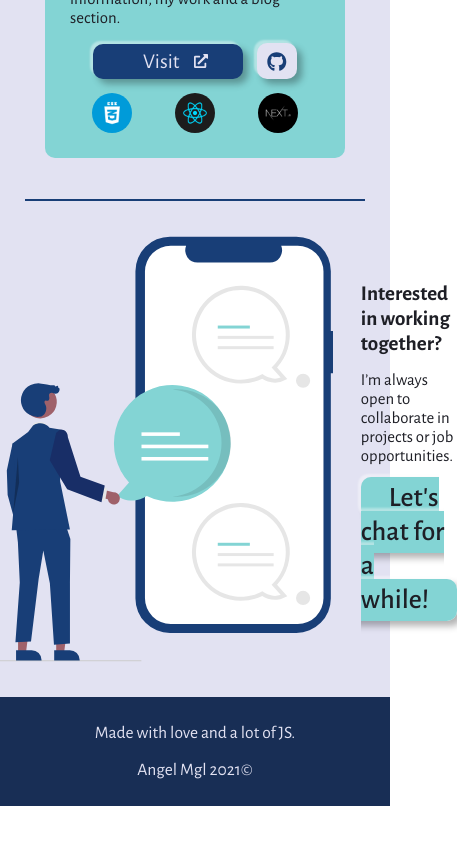
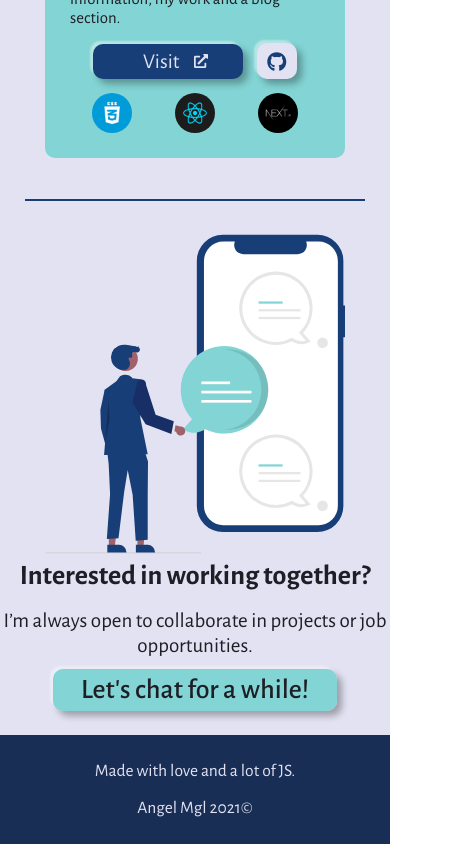
Before and after one commit to angelmgl/myportfolio, a Next.js app: page / in a window 390 px wide. Shown: the part 4101-4945 px from the top of the page, 457 px wide, since content can reach past the window. Before the commit the page ends 4907 px from the top, so only its background shows below. Built offline with nearby package versions, Linux system fonts and the light colour scheme.

Commit message:
Contact section responsive

```diff
--- a/components/Contact/Contact.module.css
+++ b/components/Contact/Contact.module.css
@@ -24,11 +24,34 @@
     color: #1e1f26;
     transition: all 0.5s;
     box-shadow: -3px -3px 2px rgba(255, 255, 255, 0.4),
-                5px 5px 7px rgba(0, 0, 0, 0.3);
+        5px 5px 7px rgba(0, 0, 0, 0.3);
 }
 
 .link:hover {
     background-color: #73b4c4;
     box-shadow: 3px 3px 2px rgba(255, 255, 255, 0.4),
-                -3px -3px 5px rgba(0, 0, 0, 0.3);
+        -3px -3px 5px rgba(0, 0, 0, 0.3);
 }
+
+@media only screen and (max-width: 768px) {
+    .svg {
+        width: 390px;
+        height: 430px;
+    }
+}
+
+@media only screen and (max-width: 567px) {
+    .container {
+        flex-direction: column;
+    }
+
+    .svg {
+        width: 300px;
+        height: 330px;
+    }
+
+    .contact {
+        text-align: center;
+        margin-left: 0;
+    }
+}
--- a/components/Contact/index.js
+++ b/components/Contact/index.js
@@ -6,8 +6,8 @@ const Contact = () => {
         <section className={styles.container}>
             <img src="/img/message.svg" alt="message" className={styles.svg} />
             <div className={styles.contact}>
-                <h2>Interested in working together?</h2>
-                <p>
+                <h2 style={{fontSize: "2rem"}}>Interested in working together?</h2>
+                <p style={{fontSize: "1.5rem"}}>
                     I’m always open to collaborate in projects or job
                     opportunities.
                 </p>
```
